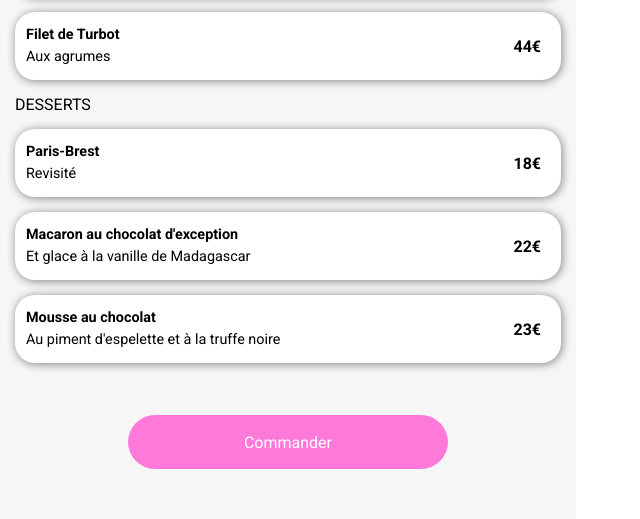
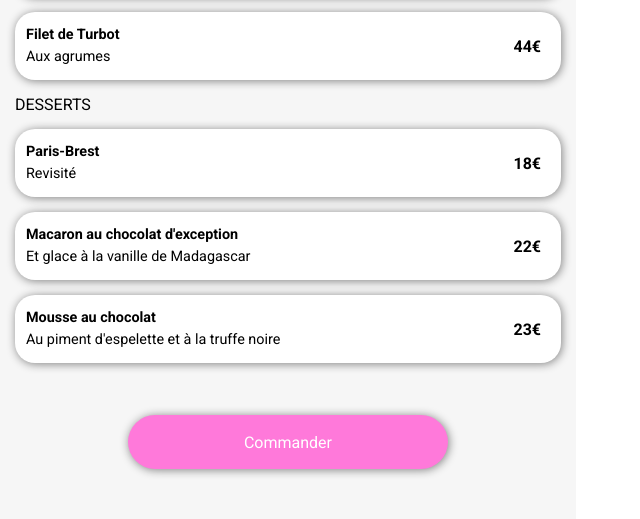
Before and after one commit to olgalescuyer/OlgaLescuyer_3_11062021, a website: page la-palette-du-gout.html in a window 1280 px wide. Shown: the part 906-1425 px from the top of the page, without its empty margins (0-640 px from the left). Drawn offline with Linux system fonts and the light colour scheme; a web font is replaced by a local one.

Commit message:
chang le propriété du btn pour opacity,ajout le mixin pour shadow

```diff
--- a/sass/components/_btn.scss
+++ b/sass/components/_btn.scss
@@ -1,14 +1,31 @@
 .btn {
+    @include shadow;
     width: 58.45%;
     border-radius: 5em;
     padding: 1.1em;
     cursor: pointer;
     background-color: $colour-secondary;
     color: white;
-    transition: all 1000ms ease-in-out;
+    position: relative;
+    z-index: 1;
+    transition: transform 800ms ease-in-out;
     &:hover {
         transform: scale(1.1);
-        background-color: $colour-primary;
-        box-shadow: 1px 1px 10px 0 $colour-shadow-darker;
+        &::after {
+            opacity: 1;
+        }
+    }
+    &::after {
+        content: "";
+        position: absolute;
+        border-radius: 5em;
+        top: 0;
+        right: 0;
+        bottom: 0;
+        left: 0;
+        background: radial-gradient(ellipse, lighten($colour-secondary, 5) 0%, darken($colour-primary, 10) 100%);
+        opacity: 0;
+        z-index: -1;
+        transition: opacity 1000ms;
     }
 }
--- a/sass/utils/_mixins.scss
+++ b/sass/utils/_mixins.scss
@@ -10,3 +10,7 @@
     min-height: 68px;
     cursor: pointer;
 }
+
+@mixin shadow {
+    box-shadow: 1px 1px 10px 0 $colour-shadow-darker;
+}
```
Also changed, not shown: index.html (+3 -1 lines), public/css/style.css, 1 other file.
